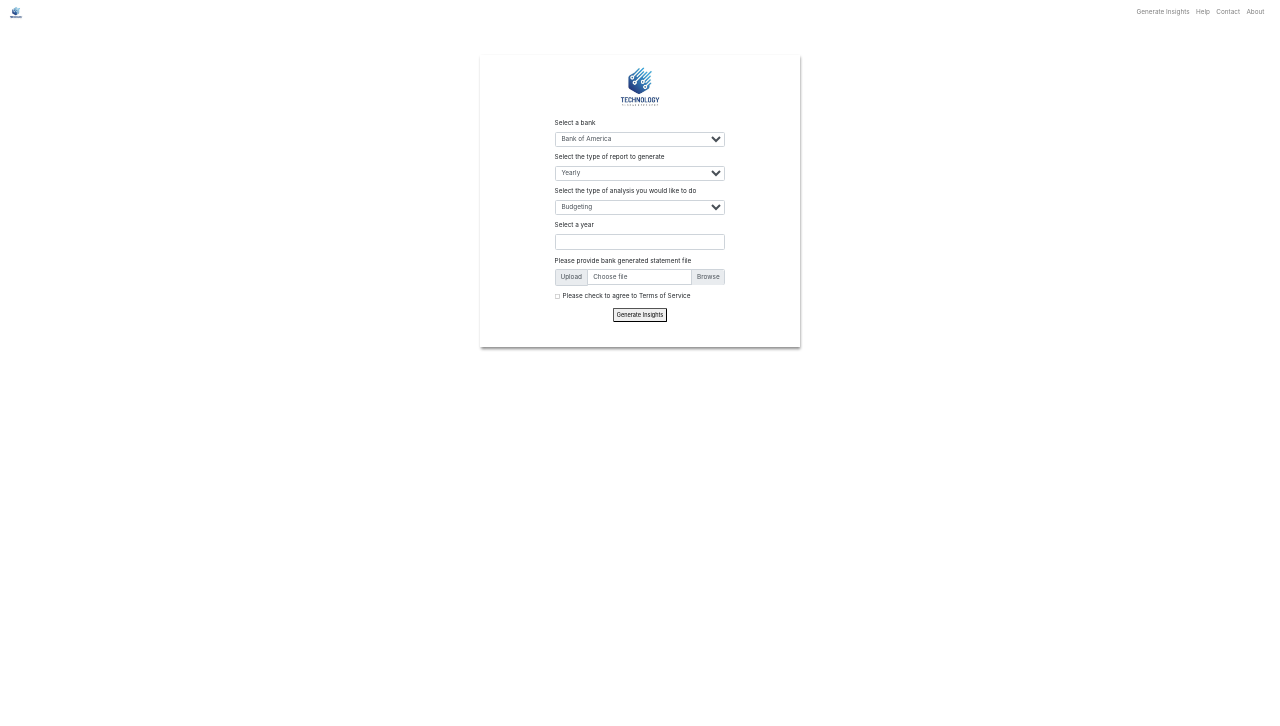
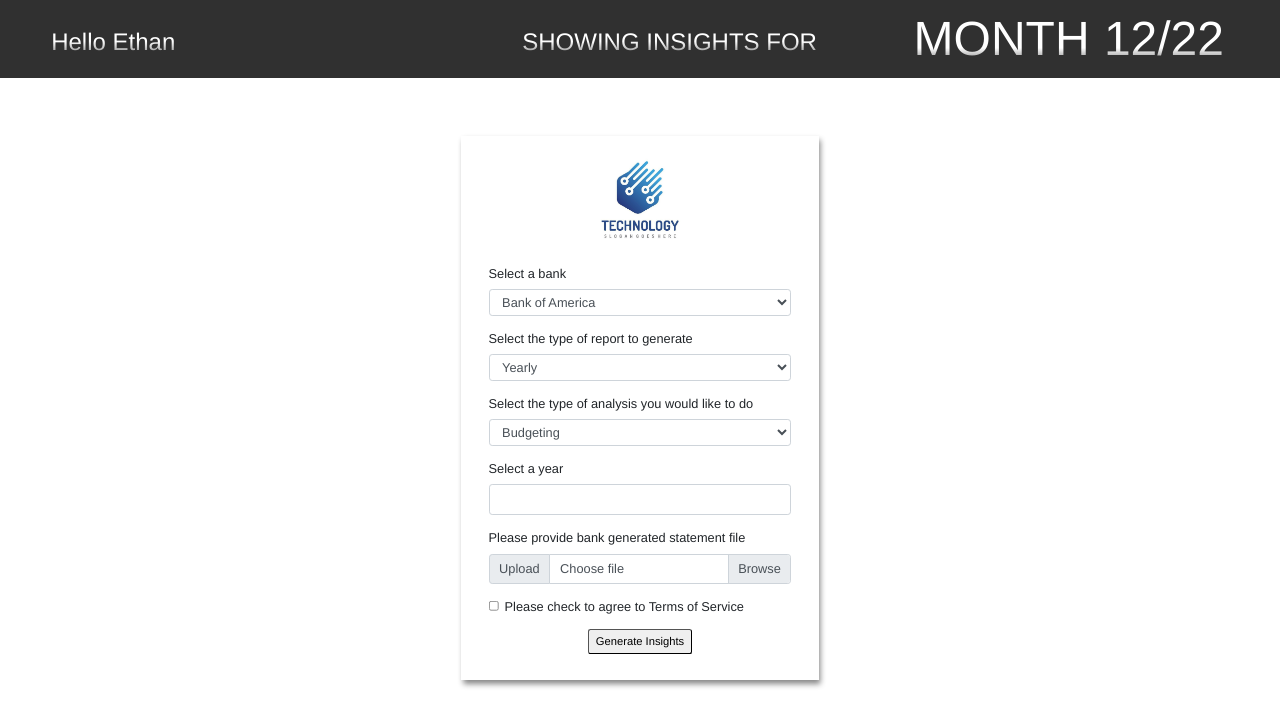
Before and after one commit to ethanlunderville/React-Financial-Analytics, a React (Vite) app: page / in a window 1280 px wide. Shown: the top 726 px of the page. Built offline with nearby package versions, Linux system fonts and the light colour scheme; what chartjs-plugin-datalabels would draw is missing.

Commit message:
tweaked css, added hellobar and included a figma design pdf

```diff
--- a/public/App.css
+++ b/public/App.css
@@ -1,3 +1,16 @@
+:root {
+
+  --border-radius-master: 10px;
+  --master-button-color: #1BABAA;
+
+}
+
+body {
+
+  font-family: 'Helvetica', 'Arial', sans-serif !important;
+
+}
+
 .navbar {
 
  background-color: white !important;
@@ -49,11 +62,6 @@
 
 }
 
-body {
-
-  zoom: 40%;
-
-}
 
 #generate-insights{
 
--- a/public/Filterbar.css
+++ b/public/Filterbar.css
@@ -1,6 +1,6 @@
 .button-pressed {
 
-    background-color: #6c757d !important;
+    background-color: #464646 !important;
     color: white !important;
 }
 
@@ -27,6 +27,7 @@
     padding-right: 20px;
     padding-left: 20px;
 
+    border-radius: var(--border-radius-master);
     display: grid;
     grid-template-columns: 10fr 6fr 2fr;
     box-shadow: 2px 5px 7px #888888;
@@ -59,7 +60,7 @@
 
 #reset-button {
 
-    border-color: #6c757d;
+
     border-radius: 40px;
     border-width: 2px;
 
@@ -72,7 +73,7 @@
 
     width: 100%;
     color: white;
-    background-color: rgba(92,184,92,255);
+    background-color: var(--master-button-color);
     border: none;
     font-size: large;
     border-radius: 3px !important;
--- a/public/Graphs.css
+++ b/public/Graphs.css
@@ -1,3 +1,7 @@
+  :root {
+    --height: 95vh;
+  }
+
 
   #graph-box {
 
@@ -36,8 +40,10 @@
     margin-right: 12px;
     margin-bottom: 12px;
 
-    max-height: 85vh;
+    max-height: var(--height);
     max-width: 99%;
+
+    border-radius: var(--border-radius-master);
 
     box-shadow: 2px 5px 7px #888888;
 
@@ -48,9 +54,14 @@
 
     max-width: 99%;
     padding: 40px;
-    max-height: 80vh;
+    border-radius: var(--border-radius-master);
+    max-height: var(--height);
     overflow-y: scroll;
 
+  }
+
+  body {
+    zoom: 80%
   }
 
   #outerleftbox {
@@ -64,6 +75,6 @@
     margin-right: 20px;
     margin-bottom: 20px;
     margin-left: 20px;
-    max-height: 85vh;
-
+    max-height: var(--height);
+    border-radius: var(--border-radius-master);
   }
--- /dev/null
+++ b/public/Hellobar.css
@@ -0,0 +1,111 @@
+#hellobar-flex {
+
+    display: grid;
+    grid-template-columns: 8fr 2fr;
+    margin-left: 4%;
+    margin-right: 4%;
+
+
+}
+#left-part {
+
+    display: grid;
+    min-width: 100%;
+    margin-top: 30px;
+    grid-template-columns: 3.8fr 2fr;
+    max-width: 100% !important;
+}
+
+@media only screen and (max-width: 1425px) {
+    #left-part {
+        grid-template-columns: 3fr 2fr;
+    }
+
+    @media only screen and (max-width: 1325px) {
+        #left-part {
+            grid-template-columns: 2fr 2fr;
+        }
+      }
+      @media only screen and (max-width: 1125px) {
+        #left-part {
+            grid-template-columns: 1fr 2fr;
+        }
+      }
+      @media only screen and (max-width: 950px) {
+        #showing-insights{
+            display: none;
+        }
+      }
+
+  }
+
+#right-part {
+
+    display: flex;
+    flex-direction: row;
+    justify-content: flex-end;
+    min-width: 100%;
+    align-items: baseline;
+    gap: 2%;
+}
+
+#margin-helper {
+
+
+}
+
+.text  {
+
+    font-size: 30px;
+    color: white;
+
+
+    background: rgb(255,255,255);
+    background: linear-gradient(180deg, rgba(255,255,255,1) 0%, rgba(255,255,255,1) 32%, rgba(0,0,0,1) 84%, rgba(0,0,0,1) 100%);    -webkit-background-clip: text;
+    -webkit-text-fill-color: transparent;
+
+
+
+
+}
+
+#showin {
+
+
+    min-width: 300px;
+
+}
+
+.month-date {
+
+    color: white;
+    font-size: 60px;
+    margin-top: 1%;
+    margin-bottom: 1%;
+
+    border: none;
+    background-color: #303030;
+
+    background: rgb(255,255,255);
+    background: linear-gradient(180deg, rgba(255,255,255,1) 0%, rgba(255,255,255,1) 62%, rgba(0,0,0,1) 100%, rgba(0,0,0,1) 100%);   -webkit-background-clip: text;
+    -webkit-text-fill-color: transparent;
+
+}
+
+#blackbar {
+
+    background-color: #303030;
+
+}
+
+#hello {
+
+    margin-bottom: 0px !important;
+
+}
+
+#showing-insights {
+
+    margin-bottom: 0px !important;
+
+}
--- a/public/Tooltip.css
+++ b/public/Tooltip.css
@@ -8,7 +8,7 @@
     left: -25%;
     right: 1%;
     margin-left: 80%;
-    background-color: rgba(82,80,85,255);
+    background-color: #464646;
     border-radius: 1px;
     color: white;
     padding: 1.3em;
@@ -32,7 +32,7 @@
     border-radius: 1px;
     color: white;
     padding: 1.3em;
-    box-shadow: 2px 5px 7px #888888;
+    box-shadow: 2px 5px 7px #464646;
   }
   .tooltip-wrap:hover .tooltip-content-ltgt {
     display: block;
--- a/public/Transaction.css
+++ b/public/Transaction.css
@@ -30,8 +30,10 @@
 #resetbutton {
 
     color: white;
-    background-color: rgba(92,184,92,255);
+    background-color: var(--master-button-color);
     font-size: large;
+    border-bottom-left-radius: var(--border-radius-master) !important;
+    border-bottom-right-radius: var(--border-radius-master) !important;
 }
 
 #mytransactions {
@@ -39,7 +41,9 @@
     font-size: large;
     border-width: 2px;
     color: white;
-    background-color: #6c757d;
+    background-color: #464646;
+    border-top-left-radius: var(--border-radius-master) !important;
+    border-top-right-radius: var(--border-radius-master) !important;
 
 }
 
--- a/src/App.tsx
+++ b/src/App.tsx
@@ -38,7 +38,24 @@ function App() {
 
   return (<>
       <div id="master-div-fader" className={visible ? "visible" : "hidden"}>
-      <Nav setManager={setManager}/>
+        <div id="blackbar">
+          <div id="hellobar-flex">
+            <div id="left-part">
+
+              <div id="hello" className='text'>Hello Ethan</div>
+
+              <p className='text' id="showing-insights">SHOWING INSIGHTS FOR</p>
+
+            </div>
+            <div id="right-part">
+
+              <button className='month-date'>MONTH</button>
+              <button className='month-date'>12/22</button>
+
+            </div>
+          </div>
+        </div>
+      {/*<Nav setManager={setManager}/>*/}
       { (displayForm===0) && <Form setManager={setManager} transactions={transactions}/> }
       { (displayForm===1) && <About/> }
       { (displayForm===2) && <Charts transactions={transactions}/> }
--- a/src/Charts.tsx
+++ b/src/Charts.tsx
@@ -103,7 +103,7 @@ ChartJS.register(
       {
         label: "Income",
         data: paymentNums,
-        backgroundColor: "rgba(53, 162, 235, 0.75)"
+        backgroundColor: "rgb(1, 171, 171, .60)"
       },
       {
         label: "Expenses",
--- a/src/Filter.tsx
+++ b/src/Filter.tsx
@@ -32,7 +32,7 @@ function Filter({setTransactionList}: any) {
 
 
                 <div className="input-group-prepend">
-                  <span className="input-group-text">?</span>
+                  <span className="input-group-text symbolic">?</span>
                 </div>
 
                 <div className="tooltip-content-filter">
@@ -48,7 +48,7 @@ function Filter({setTransactionList}: any) {
 
                 <button
                 onClick={()=> setFilterInPressed((e)=>{ if(!e) {setFilterOutPressed(false)} return filterInPressed=!e})}
-                className={filterInPressed ? "button-pressed btn btn-outline-secondary" : "btn btn-outline-secondary"}
+                className={filterInPressed ? "button-pressed btn btn-outline-secondary symbolic" : "btn btn-outline-secondary symbolic"}
                 type="button">Filter In</button>
 
                 <button
@@ -62,7 +62,7 @@ function Filter({setTransactionList}: any) {
 
 
             <div className="input-group-prepend">
-              <span className="input-group-text">$</span>
+              <span className="input-group-text symbolic">$</span>
             </div>
 
             <input className="ammount-filter-input form-control"
@@ -76,7 +76,7 @@ function Filter({setTransactionList}: any) {
             <p id="rangesym"> &lt; x &lt; </p>
 
             <div className="input-group-prepend">
-            <span className="input-group-text">$</span>
+            <span className="input-group-text symbolic">$</span>
             </div>
 
             <input className="ammount-filter-input form-control"
@@ -93,7 +93,7 @@ function Filter({setTransactionList}: any) {
               <div className="tooltip-wrap">
 
               <div className="input-group-prepend">
-              <span className="input-group-text">?</span>
+              <span className="input-group-text symbolic">?</span>
               </div>
 
               <div className="tooltip-content-ltgt">
--- a/src/Transaction.tsx
+++ b/src/Transaction.tsx
@@ -11,11 +11,13 @@ function Transaction({transactionList, boxManager, resetTransactionsTrue} : any)
         <>
           <div id="mytransactions" className="btn">My Transactions</div>
           <div id="chooser-flex">
+            {/*
             <div id="mytransactions" onClick={()=>setShowAllTransactions(true)} className="btn chooser">Show all</div>
             <div id="mytransactions" onClick={()=>{
               setShowAllTransactions(false)
               console.log("selected")
-              }} className="btn chooser">Show selected</div>
+              }} className="btn chooser">Show selected</div>*/
+            }
           </div>
         </>
         }
--- a/src/main.tsx
+++ b/src/main.tsx
@@ -9,6 +9,7 @@ import '/public/Filterbar.css';
 import '/public/Graphs.css';
 import '/public/Transaction.css';
 import '/public/Tooltip.css';
+import '/public/Hellobar.css';
 
 ReactDOM.createRoot(document.getElementById('root') as HTMLElement).render(
   <React.StrictMode>
```
Also changed, not shown: 1 other file (tests, documents, lock files or other folders).
